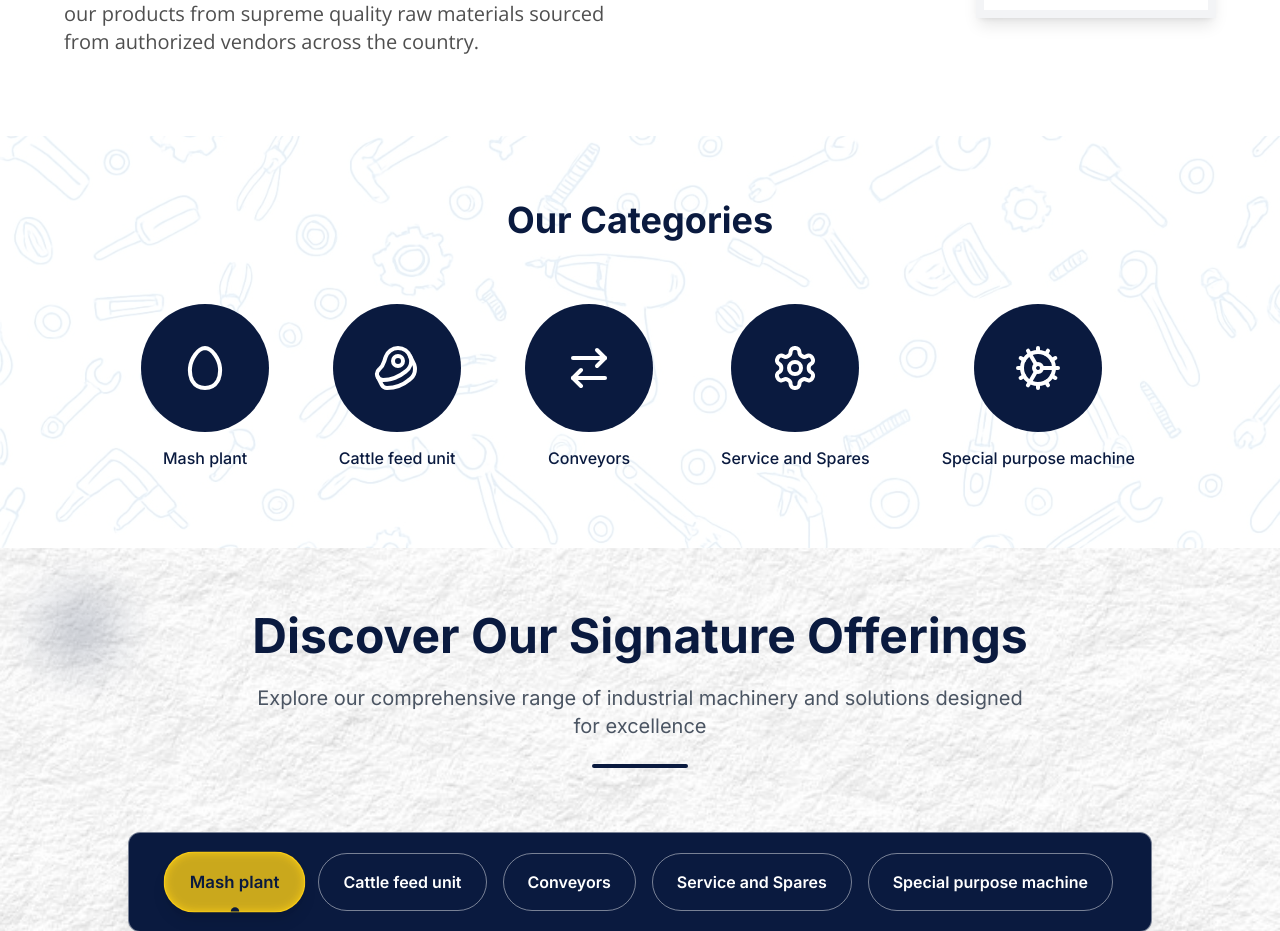
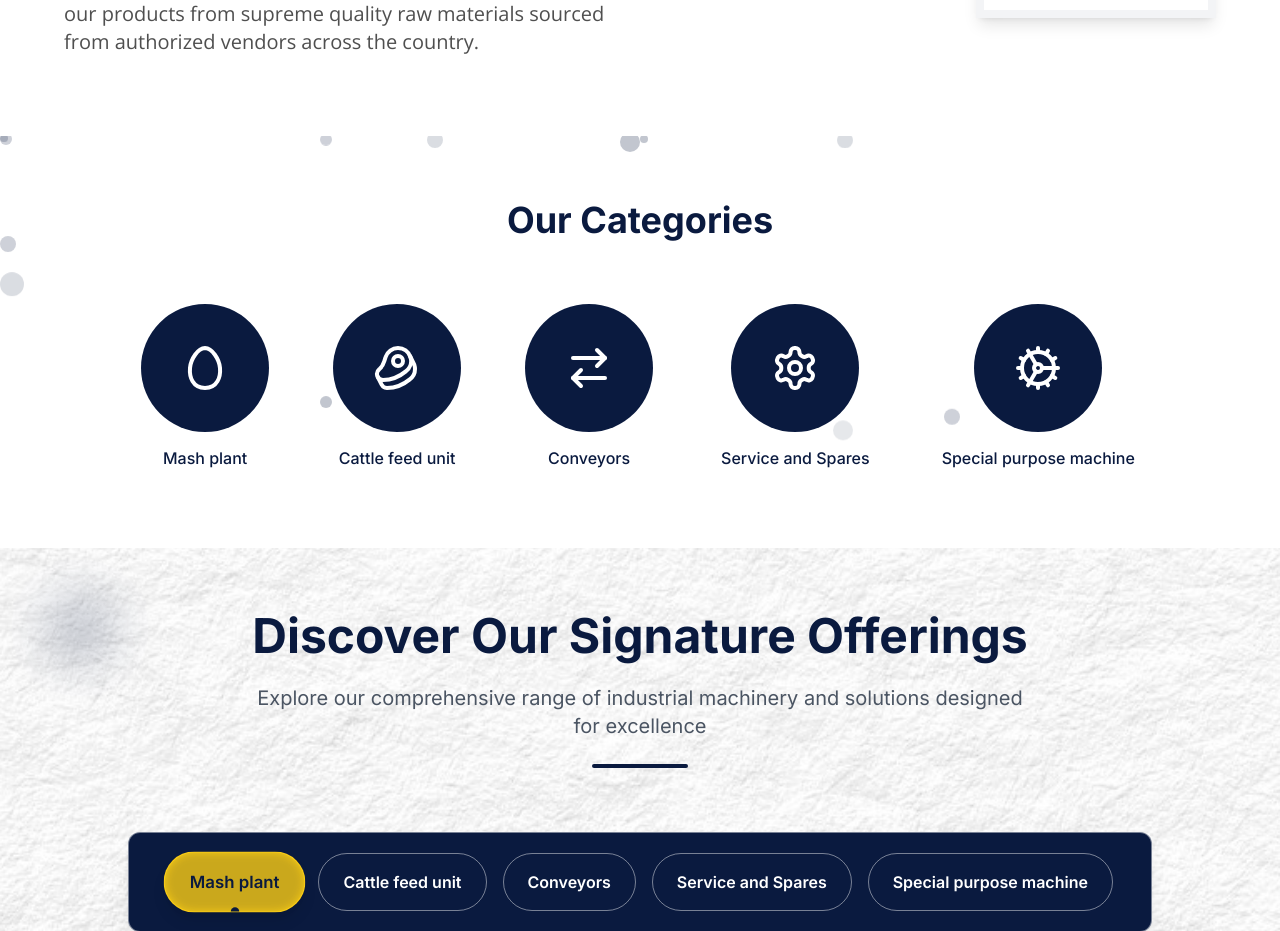
Before and after one commit to Harshanad03/engineers, a React (Create React App) app: page / in a window 1280 px wide. Shown: the part 1400-2331 px from the top of the page. Built offline with nearby package versions, Linux system fonts and the light colour scheme; the HTML template or start-up script is replaced by a standard one.

Commit message:
Enhance Categories component with floating bubble animation for improved visual appeal. Updated background styling and removed the previous background image for a cleaner look.

```diff
--- a/src/components/Categories.js
+++ b/src/components/Categories.js
@@ -44,13 +44,93 @@ const Categories = () => {
 
   return (
     <section
-      className="py-8 sm:py-12 md:py-16 bg-cover bg-center bg-no-repeat relative"
-      style={{
-        backgroundImage: 'url(/images/categorybg1.jpg)'
-      }}
+      className="py-8 sm:py-12 md:py-16 relative overflow-hidden bg-white"
     >
-      {/* Overlay for better text readability */}
-      <div className="absolute inset-0 bg-white/90"></div>
+      {/* Floating Bubbles Animation */}
+      <div className="absolute inset-0 overflow-hidden">
+        {/* Bubble 1 */}
+        <div className="absolute top-1/4 left-1/6 w-4 h-4 bg-[#0a1a3f]/20 rounded-full animate-bounce" style={{animationDuration: '3s', animationDelay: '0s'}}></div>
+        {/* Bubble 2 */}
+        <div className="absolute top-1/3 right-1/5 w-6 h-6 bg-[#0a1a3f]/15 rounded-full animate-bounce" style={{animationDuration: '4s', animationDelay: '1s'}}></div>
+        {/* Bubble 3 */}
+        <div className="absolute bottom-1/3 left-1/4 w-3 h-3 bg-[#0a1a3f]/25 rounded-full animate-bounce" style={{animationDuration: '2.5s', animationDelay: '2s'}}></div>
+        {/* Bubble 4 */}
+        <div className="absolute bottom-1/4 right-1/3 w-5 h-5 bg-[#0a1a3f]/10 rounded-full animate-bounce" style={{animationDuration: '3.5s', animationDelay: '0.5s'}}></div>
+        {/* Bubble 5 */}
+        <div className="absolute top-1/2 left-1/2 w-2 h-2 bg-[#0a1a3f]/30 rounded-full animate-bounce" style={{animationDuration: '2s', animationDelay: '1.5s'}}></div>
+        {/* Bubble 6 */}
+        <div className="absolute top-2/3 right-1/4 w-4 h-4 bg-[#0a1a3f]/20 rounded-full animate-bounce" style={{animationDuration: '3.2s', animationDelay: '2.5s'}}></div>
+        {/* Bubble 7 */}
+        <div className="absolute bottom-1/2 left-1/3 w-3 h-3 bg-[#0a1a3f]/15 rounded-full animate-bounce" style={{animationDuration: '2.8s', animationDelay: '3s'}}></div>
+        {/* Bubble 8 */}
+        <div className="absolute top-1/5 right-1/2 w-5 h-5 bg-[#0a1a3f]/25 rounded-full animate-bounce" style={{animationDuration: '4.5s', animationDelay: '1.2s'}}></div>
+        {/* Bubble 9 */}
+        <div className="absolute bottom-1/5 left-1/5 w-2 h-2 bg-[#0a1a3f]/20 rounded-full animate-bounce" style={{animationDuration: '2.2s', animationDelay: '0.8s'}}></div>
+        {/* Bubble 10 */}
+        <div className="absolute top-3/4 right-1/6 w-4 h-4 bg-[#0a1a3f]/18 rounded-full animate-bounce" style={{animationDuration: '3.8s', animationDelay: '2.2s'}}></div>
+        {/* Bubble 11 */}
+        <div className="absolute top-1/6 left-1/3 w-3 h-3 bg-[#0a1a3f]/22 rounded-full animate-bounce" style={{animationDuration: '2.8s', animationDelay: '1.8s'}}></div>
+        {/* Bubble 12 */}
+        <div className="absolute bottom-1/6 right-1/5 w-4 h-4 bg-[#0a1a3f]/16 rounded-full animate-bounce" style={{animationDuration: '3.3s', animationDelay: '2.8s'}}></div>
+        {/* Bubble 13 */}
+        <div className="absolute top-2/5 left-1/8 w-2 h-2 bg-[#0a1a3f]/28 rounded-full animate-bounce" style={{animationDuration: '2.3s', animationDelay: '0.3s'}}></div>
+        {/* Bubble 14 */}
+        <div className="absolute bottom-2/5 right-1/8 w-5 h-5 bg-[#0a1a3f]/12 rounded-full animate-bounce" style={{animationDuration: '4.2s', animationDelay: '1.7s'}}></div>
+        {/* Bubble 15 */}
+        <div className="absolute top-4/5 left-2/3 w-3 h-3 bg-[#0a1a3f]/24 rounded-full animate-bounce" style={{animationDuration: '2.7s', animationDelay: '3.2s'}}></div>
+        {/* Bubble 16 */}
+        <div className="absolute bottom-3/5 right-2/3 w-4 h-4 bg-[#0a1a3f]/19 rounded-full animate-bounce" style={{animationDuration: '3.6s', animationDelay: '0.9s'}}></div>
+        {/* Bubble 17 */}
+        <div className="absolute top-1/8 left-1/2 w-2 h-2 bg-[#0a1a3f]/26 rounded-full animate-bounce" style={{animationDuration: '2.1s', animationDelay: '2.1s'}}></div>
+        {/* Bubble 18 */}
+        <div className="absolute bottom-1/8 right-1/2 w-3 h-3 bg-[#0a1a3f]/21 rounded-full animate-bounce" style={{animationDuration: '2.9s', animationDelay: '1.4s'}}></div>
+        {/* Bubble 19 */}
+        <div className="absolute top-3/5 left-1/7 w-4 h-4 bg-[#0a1a3f]/17 rounded-full animate-bounce" style={{animationDuration: '3.4s', animationDelay: '2.6s'}}></div>
+        {/* Bubble 20 */}
+        <div className="absolute bottom-4/5 right-1/7 w-2 h-2 bg-[#0a1a3f]/27 rounded-full animate-bounce" style={{animationDuration: '2.4s', animationDelay: '0.6s'}}></div>
+
+        {/* Additional Falling Bubbles */}
+        {/* Bubble 21 - Falling */}
+        <div className="absolute top-0 left-1/4 w-3 h-3 bg-[#0a1a3f]/20 rounded-full animate-bounce" style={{animationDuration: '4s', animationDelay: '0s'}}></div>
+        {/* Bubble 22 - Falling */}
+        <div className="absolute top-0 right-1/3 w-4 h-4 bg-[#0a1a3f]/15 rounded-full animate-bounce" style={{animationDuration: '5s', animationDelay: '1s'}}></div>
+        {/* Bubble 23 - Falling */}
+        <div className="absolute top-0 left-1/2 w-2 h-2 bg-[#0a1a3f]/25 rounded-full animate-bounce" style={{animationDuration: '3.5s', animationDelay: '2s'}}></div>
+        {/* Bubble 24 - Falling */}
+        <div className="absolute top-0 right-1/4 w-5 h-5 bg-[#0a1a3f]/12 rounded-full animate-bounce" style={{animationDuration: '6s', animationDelay: '0.5s'}}></div>
+        {/* Bubble 25 - Falling */}
+        <div className="absolute top-0 left-1/6 w-3 h-3 bg-[#0a1a3f]/18 rounded-full animate-bounce" style={{animationDuration: '4.5s', animationDelay: '1.5s'}}></div>
+        {/* Bubble 26 - Falling */}
+        <div className="absolute top-0 right-1/6 w-2 h-2 bg-[#0a1a3f]/22 rounded-full animate-bounce" style={{animationDuration: '3.8s', animationDelay: '2.5s'}}></div>
+        {/* Bubble 27 - Falling */}
+        <div className="absolute top-0 left-2/3 w-4 h-4 bg-[#0a1a3f]/16 rounded-full animate-bounce" style={{animationDuration: '5.5s', animationDelay: '0.8s'}}></div>
+        {/* Bubble 28 - Falling */}
+        <div className="absolute top-0 right-2/3 w-3 h-3 bg-[#0a1a3f]/21 rounded-full animate-bounce" style={{animationDuration: '4.2s', animationDelay: '1.8s'}}></div>
+        {/* Bubble 29 - Falling */}
+        <div className="absolute top-0 left-3/4 w-2 h-2 bg-[#0a1a3f]/28 rounded-full animate-bounce" style={{animationDuration: '3.2s', animationDelay: '2.8s'}}></div>
+        {/* Bubble 30 - Falling */}
+        <div className="absolute top-0 right-3/4 w-4 h-4 bg-[#0a1a3f]/14 rounded-full animate-bounce" style={{animationDuration: '5.8s', animationDelay: '1.2s'}}></div>
+        {/* Bubble 31 - Falling */}
+        <div className="absolute top-0 left-1/8 w-3 h-3 bg-[#0a1a3f]/19 rounded-full animate-bounce" style={{animationDuration: '4.8s', animationDelay: '0.3s'}}></div>
+        {/* Bubble 32 - Falling */}
+        <div className="absolute top-0 right-1/8 w-2 h-2 bg-[#0a1a3f]/26 rounded-full animate-bounce" style={{animationDuration: '3.6s', animationDelay: '2.2s'}}></div>
+        {/* Bubble 33 - Falling */}
+        <div className="absolute top-0 left-5/6 w-4 h-4 bg-[#0a1a3f]/17 rounded-full animate-bounce" style={{animationDuration: '5.2s', animationDelay: '1.6s'}}></div>
+        {/* Bubble 34 - Falling */}
+        <div className="absolute top-0 right-5/6 w-3 h-3 bg-[#0a1a3f]/23 rounded-full animate-bounce" style={{animationDuration: '4.1s', animationDelay: '2.9s'}}></div>
+        {/* Bubble 35 - Falling */}
+        <div className="absolute top-0 left-1/5 w-2 h-2 bg-[#0a1a3f]/29 rounded-full animate-bounce" style={{animationDuration: '3.9s', animationDelay: '0.7s'}}></div>
+        {/* Bubble 36 - Falling */}
+        <div className="absolute top-0 right-1/5 w-5 h-5 bg-[#0a1a3f]/13 rounded-full animate-bounce" style={{animationDuration: '6.2s', animationDelay: '1.9s'}}></div>
+        {/* Bubble 37 - Falling */}
+        <div className="absolute top-0 left-4/5 w-3 h-3 bg-[#0a1a3f]/20 rounded-full animate-bounce" style={{animationDuration: '4.7s', animationDelay: '2.3s'}}></div>
+        {/* Bubble 38 - Falling */}
+        <div className="absolute top-0 right-4/5 w-2 h-2 bg-[#0a1a3f]/27 rounded-full animate-bounce" style={{animationDuration: '3.4s', animationDelay: '0.9s'}}></div>
+        {/* Bubble 39 - Falling */}
+        <div className="absolute top-0 left-1/3 w-4 h-4 bg-[#0a1a3f]/15 rounded-full animate-bounce" style={{animationDuration: '5.3s', animationDelay: '1.4s'}}></div>
+        {/* Bubble 40 - Falling */}
+        <div className="absolute top-0 right-1/3 w-3 h-3 bg-[#0a1a3f]/24 rounded-full animate-bounce" style={{animationDuration: '4.4s', animationDelay: '2.7s'}}></div>
+      </div>
 
       <div className="max-w-7xl mx-auto px-4 sm:px-6 relative z-10">
         {/* Section Title */}
```
